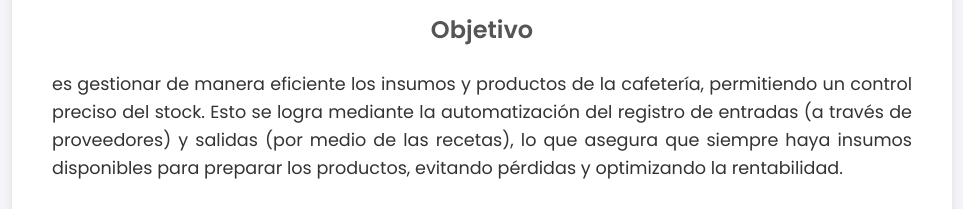
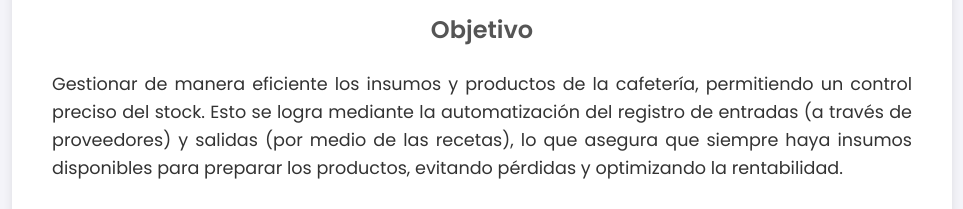
Before and after one commit to asaelitop/TISAsaelMOR, a plain HTML site: page modulos_individuales/inventario.html in a window 1280 px wide. Shown: the part 190-399 px from the top of the page, without its empty margins (158-1121 px from the left). Drawn offline with Linux system fonts and the light colour scheme.

Commit message:
ahora si

```diff
--- a/modulos_individuales/inventario.html
+++ b/modulos_individuales/inventario.html
@@ -12,7 +12,7 @@
 
         <h1>Inventario</h1>
         <h2>Objetivo</h2>
-        <p>es gestionar de manera eficiente los insumos y productos de la cafetería, permitiendo un control preciso del stock. Esto se logra mediante la automatización del registro de entradas (a través de proveedores) y salidas (por medio de las recetas), lo que asegura que siempre haya insumos disponibles para preparar los productos, evitando pérdidas y optimizando la rentabilidad.</p>
+        <p>Gestionar de manera eficiente los insumos y productos de la cafetería, permitiendo un control preciso del stock. Esto se logra mediante la automatización del registro de entradas (a través de proveedores) y salidas (por medio de las recetas), lo que asegura que siempre haya insumos disponibles para preparar los productos, evitando pérdidas y optimizando la rentabilidad.</p>
 
         <h2>Usuarios que ocupan el Módulo</h2>
         <ul>
```
